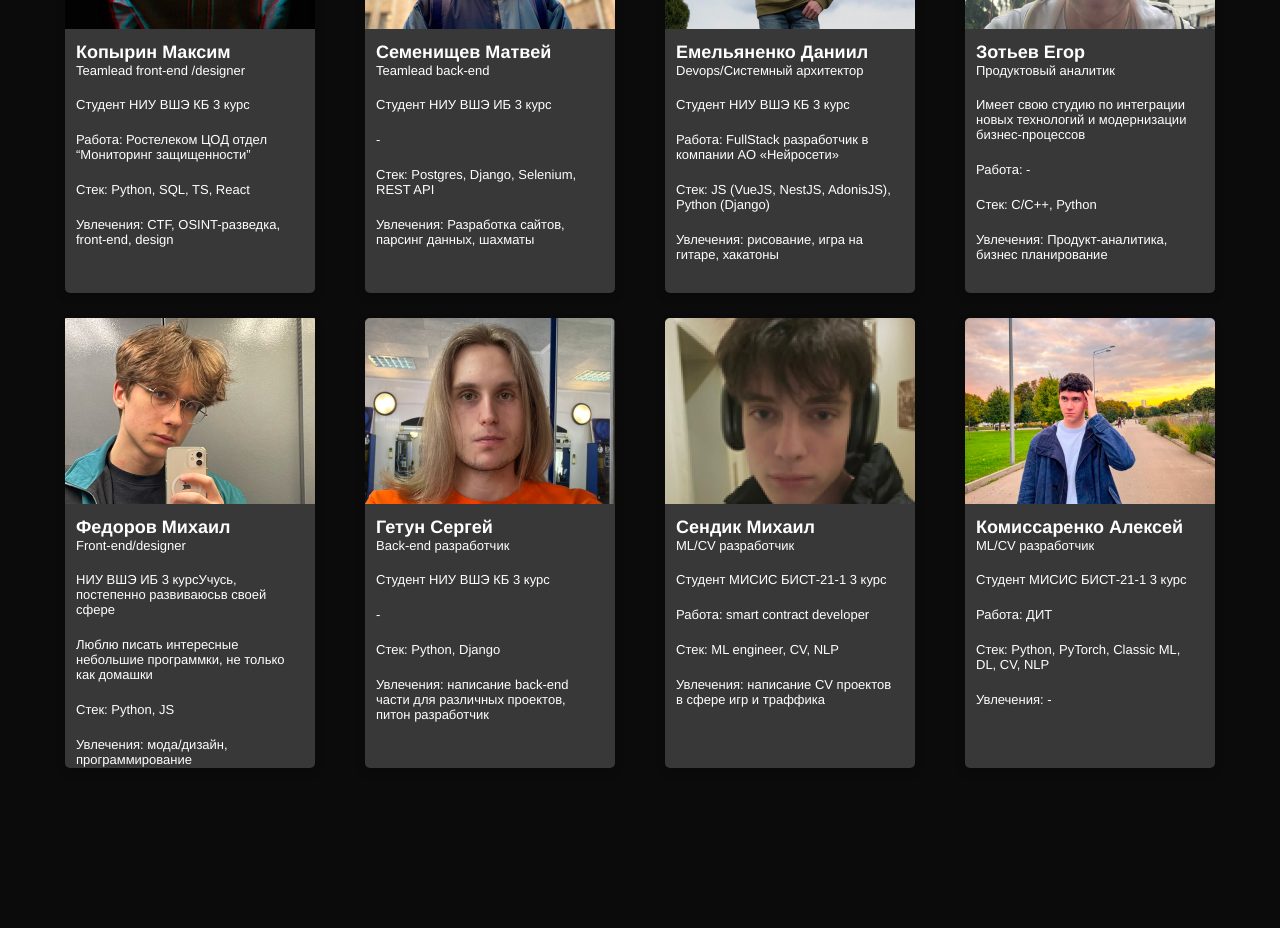
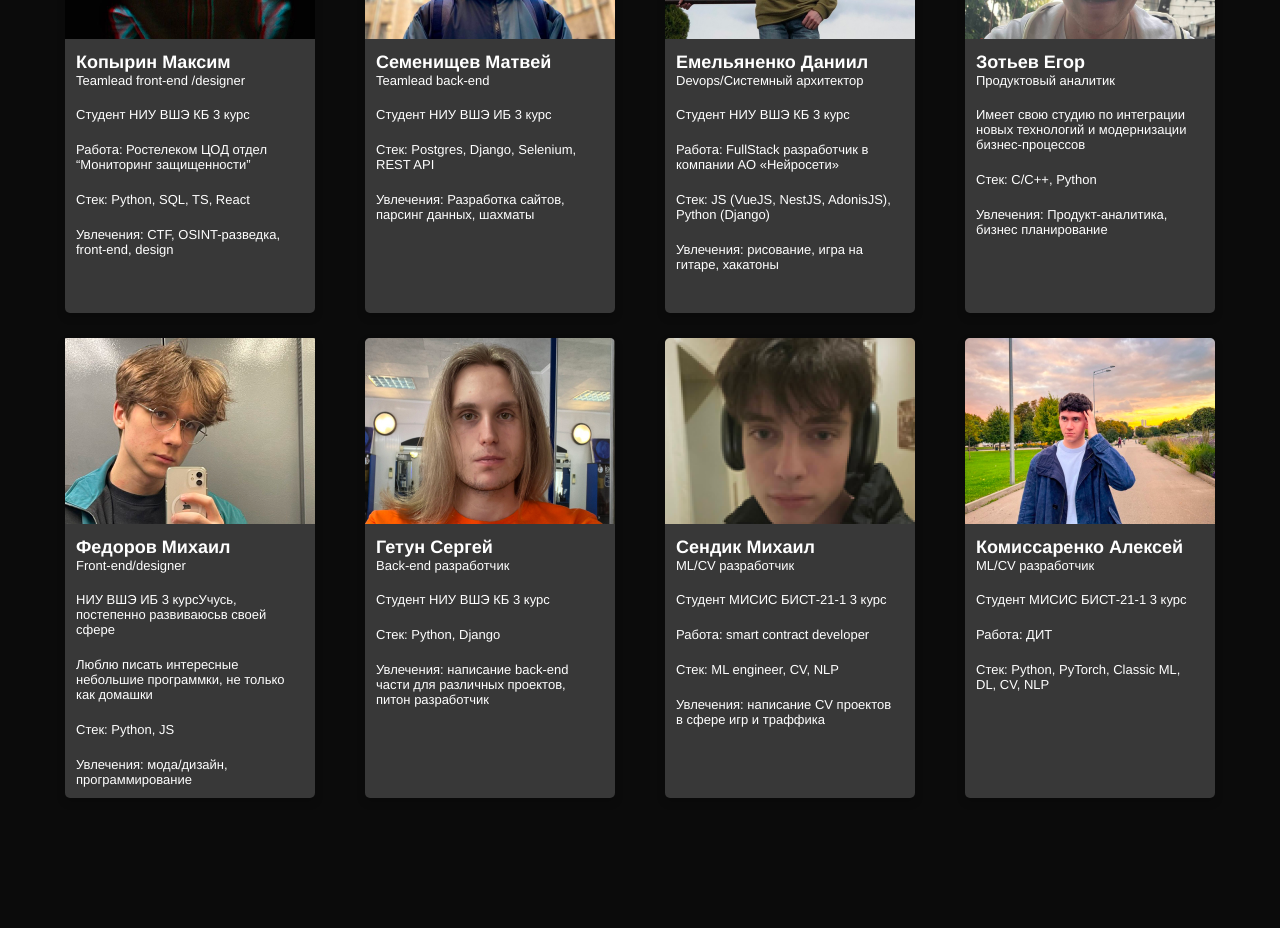
Before and after one commit to ED-Daniel/smart-recipe-landing, a Vue app: page / in a window 1280 px wide. Shown: the part 2480-3408 px from the top of the page. Built offline with nearby package versions, Linux system fonts and the light colour scheme.

Commit message:
Fixed cards

```diff
--- a/src/App.vue
+++ b/src/App.vue
@@ -71,7 +71,6 @@
           name="Семенищев Матвей"
           position="Teamlead back-end"
           description="Студент НИУ ВШЭ ИБ 3 курс"
-          work="-"
           stack="Postgres, Django, Selenium, REST API"
           info="Увлечения: Разработка сайтов, парсинг данных, шахматы"
         />
@@ -88,7 +87,6 @@
           photo="/images/egor.png"
           name="Зотьев Егор"
           position="Продуктовый аналитик"
-          work="Работа: -"
           description="Имеет свою студию по интеграции новых технологий и модернизации бизнес-процессов"
           stack="С/C++, Python"
           info="Увлечения: Продукт-аналитика, бизнес планирование"
@@ -109,7 +107,6 @@
           name="Гетун Сергей"
           position="Back-end разработчик"
           description="Студент НИУ ВШЭ КБ 3 курс"
-          work="-"
           stack="Python, Django"
           info="Увлечения: написание back-end части для различных проектов, питон разработчик"
         />
@@ -129,7 +126,6 @@
           description="Студент МИСИС БИСТ-21-1 3 курс"
           work="Работа: ДИТ"
           stack="Python, PyTorch, Classic ML, DL, CV, NLP"
-          info="Увлечения: -"
         />
       </div>
     </div>
@@ -165,7 +161,6 @@
           name="Семенищев Матвей"
           position="Teamlead back-end"
           description="Студент НИУ ВШЭ ИБ 3 курс"
-          work="-"
           stack="Postgres, Django, Selenium, REST API"
           info="Увлечения: Разработка сайтов, парсинг данных, шахматы"
         />
@@ -209,7 +204,6 @@
           name="Гетун Сергей"
           position="Back-end разработчик"
           description="Студент НИУ ВШЭ КБ 3 курс"
-          work="-"
           stack="Python, Django"
           info="Увлечения: написание back-end части для различных проектов, питон разработчик"
         />
--- a/src/components/CardComponent.vue
+++ b/src/components/CardComponent.vue
@@ -8,22 +8,22 @@
           <div class="div">{{ props.position }}</div>
         </div>
         <div class="flexcontainer">
-          <p class="text">
+          <p class="text" v-if="props.description">
             <span class="span">
               {{ props.description }}
             </span>
           </p>
-          <p class="text">
+          <p class="text" v-if="props.work">
             <span class="span">
               {{ props.work }}
             </span>
           </p>
-          <p class="text">
+          <p class="text" v-if="props.stack">
             <span class="span">
               Стек: {{ props.stack }}
             </span>
           </p>
-          <p class="text">
+          <p class="text" v-if="props.info">
             <span class="span">
               {{ props.info }}
             </span>
@@ -53,12 +53,12 @@ p {
     margin-block-end: 0.5em;
 }
 .box {
-  height: 450px;
+  height: 460px;
   width: 250px;
 }
 
 .box .overlap-group-wrapper {
-  height: 450px;
+  height: 460px;
   width: 256px;
 }
 
@@ -66,7 +66,7 @@ p {
   background-color: #383838;
   border-radius: 5px;
   box-shadow: 0px 4px 8.6px #00000033;
-  height: 450px;
+  height: 460px;
   position: relative;
   width: 250px;
 }
```
